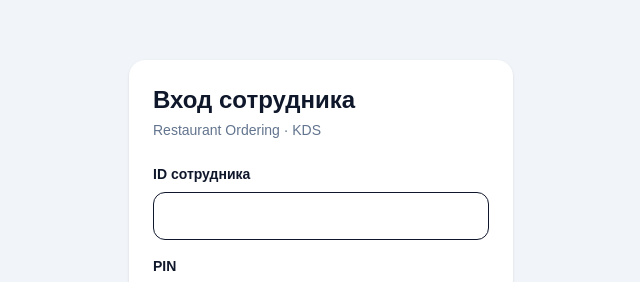
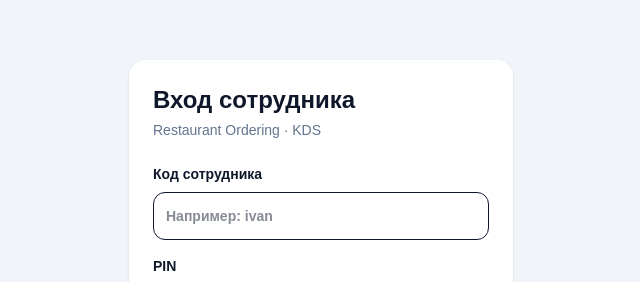
Before and after one commit to Yumis84/restaurant-ordering, a Next.js app: page /shavalleya-pages/orders/live/login in a window 1280 px wide. Shown: the part 152-434 px from the top of the page, without its empty margins (319-959 px from the left). Built offline with nearby package versions, Linux system fonts and the light colour scheme.

Commit message:
feat(kds): use staff code in operator login UI

```diff
--- a/app/orders/live/login/page.tsx
+++ b/app/orders/live/login/page.tsx
@@ -1,31 +1,25 @@
 'use client'
-
-/*
- * Temporary V1 bootstrap: staff_id is explicit. Before restaurant rollout,
- * replace this operator-facing UUID field with a non-secret short staff code
- * or a protected staff chooser. Never expose an unauthenticated staff directory.
- */
 
 import { FormEvent, useState } from 'react'
 import { useRouter } from 'next/navigation'
 
 export default function StaffLoginPage() {
   const router=useRouter()
-  const [staffId,setStaffId]=useState('')
+  const [staffCode,setStaffCode]=useState('')
   const [pin,setPin]=useState('')
   const [busy,setBusy]=useState(false)
   const [error,setError]=useState('')
 
   async function submit(event: FormEvent) {
     event.preventDefault()
-    if (!staffId.trim() || !pin) return
+    if (!staffCode.trim() || !pin) return
     setBusy(true); setError('')
     try {
       const response=await fetch('/staff/api/session',{
         method:'POST',
         credentials:'same-origin',
         headers:{'Content-Type':'application/json'},
-        body:JSON.stringify({staff_id:staffId.trim(),pin}),
+        body:JSON.stringify({staff_code:staffCode.trim(),pin}),
       })
       const payload=await response.json().catch(()=>({}))
       if (!response.ok) throw new Error(payload?.error||'LOGIN_FAILED')
@@ -43,14 +37,14 @@ export default function StaffLoginPage() {
     <form onSubmit={submit} className="w-full max-w-sm rounded-2xl bg-white p-6 shadow-sm">
       <h1 className="text-2xl font-black">Вход сотрудника</h1>
       <p className="mt-1 text-sm text-slate-500">Restaurant Ordering · KDS</p>
-      <label className="mt-6 block text-sm font-bold">ID сотрудника
-        <input autoComplete="username" value={staffId} onChange={e=>setStaffId(e.target.value)} className="mt-2 min-h-12 w-full rounded-xl border px-3" />
+      <label className="mt-6 block text-sm font-bold">Код сотрудника
+        <input autoComplete="username" placeholder="Например: ivan" value={staffCode} onChange={e=>setStaffCode(e.target.value)} className="mt-2 min-h-12 w-full rounded-xl border px-3" />
       </label>
       <label className="mt-4 block text-sm font-bold">PIN
         <input type="password" inputMode="numeric" autoComplete="current-password" value={pin} onChange={e=>setPin(e.target.value)} className="mt-2 min-h-12 w-full rounded-xl border px-3 text-2xl tracking-widest" />
       </label>
       {error && <p role="alert" className="mt-4 text-sm text-red-800">{error}</p>}
-      <button disabled={busy||!staffId.trim()||!pin} className="mt-6 min-h-14 w-full rounded-xl bg-slate-900 text-lg font-bold text-white disabled:opacity-40">{busy?'Вход…':'Войти'}</button>
+      <button disabled={busy||!staffCode.trim()||!pin} className="mt-6 min-h-14 w-full rounded-xl bg-slate-900 text-lg font-bold text-white disabled:opacity-40">{busy?'Вход…':'Войти'}</button>
     </form>
   </main>
 }
```
